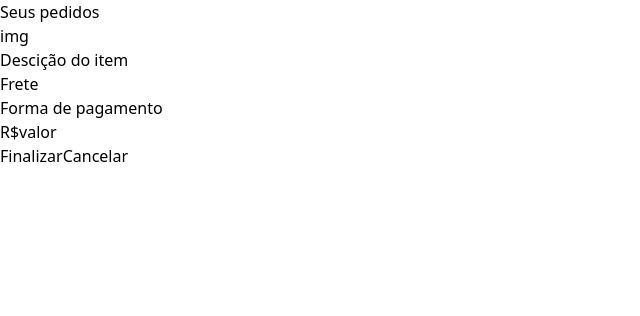
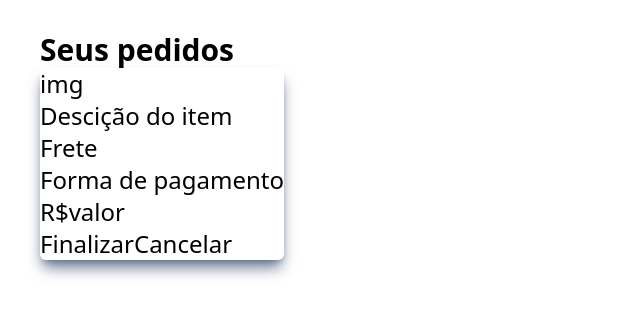
Before and after one commit to rSaydelleS/fast-in, a React (Vite) app in the folder Front-End/ecommerce/: page /carrinho in a window 1280 px wide. Shown: the top 316 px of the page, without its empty margins (0-640 px from the left). Built offline with nearby package versions, Linux system fonts and the light colour scheme.

Commit message:
Estilizando o Carrinho

```diff
--- a/Front-End/ecommerce/src/View/Carrinho/Carinho.jsx
+++ b/Front-End/ecommerce/src/View/Carrinho/Carinho.jsx
@@ -4,9 +4,9 @@ const Carrinho = () => {
   return (
     <>
       <main>
-        <section>
-          <h1>Seus pedidos</h1>
-          <section>
+        <section className="flex flex-col justify-start items-start my-8 mx-10">
+          <h1 className="font-bold text-3xl">Seus pedidos</h1>
+          <section className="flex flex-col text-justify bg-white shadow-lg shadow-slate-500 rounded-md text-2xl">
             <CarrinhoItem />
           </section>
         </section>
```
